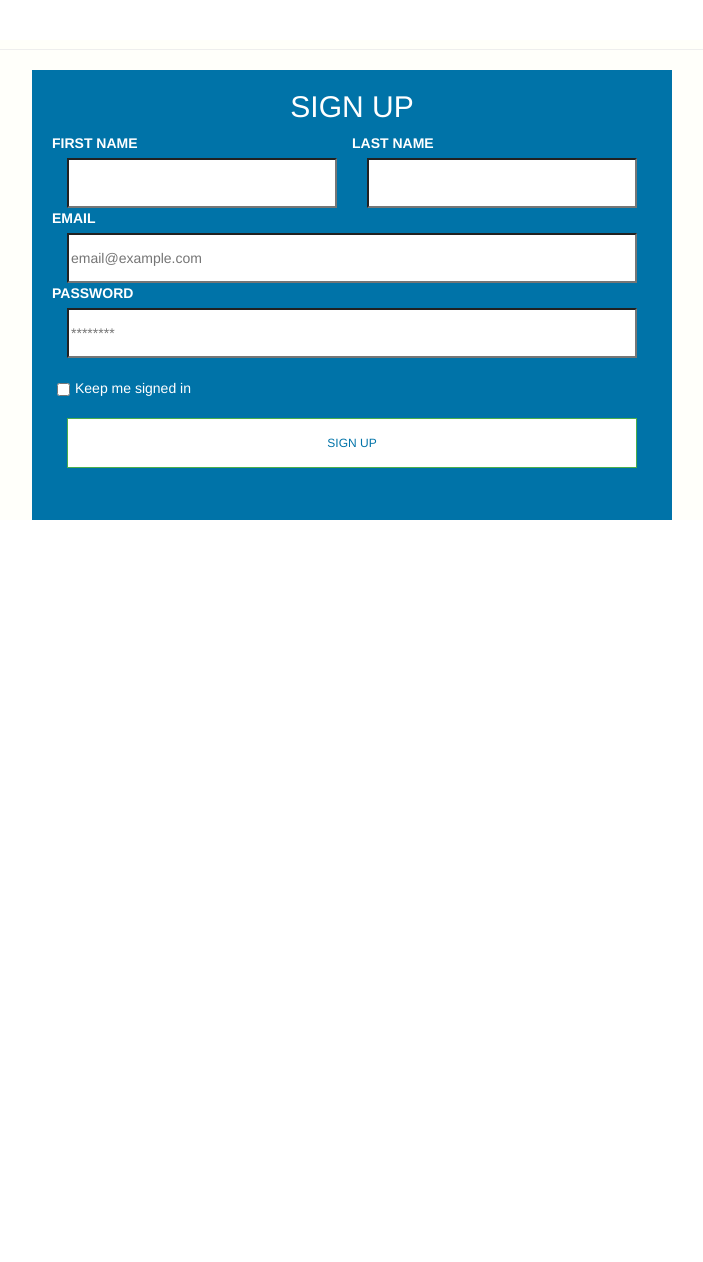
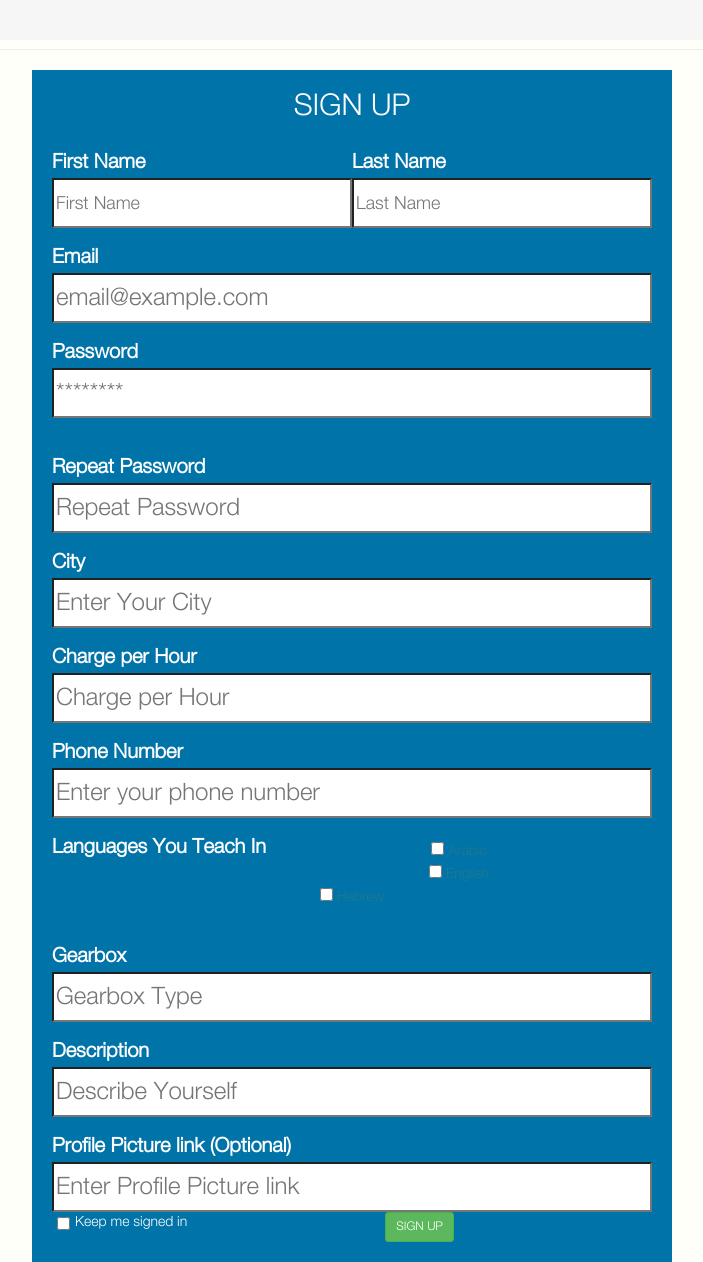
Before and after one commit to meet-projects/Y3S18-seed-app, a Flask app: page /signup in a window 1280 px wide. Shown: the whole page, without its empty margins (288-991 px from the left). Before the commit the page ends 520 px from the top, so only its background shows below. Run offline with Flask 2, Linux system fonts and the light colour scheme; some libraries are stand-ins or nearby versions.

Commit message:
Redesigned login

```diff
--- /dev/null
+++ b/project/static/css/register.css
@@ -0,0 +1,39 @@
+body{
+	font-family: helveticaneuelight;
+	background-color: #f6f6f6;
+}
+
+h2{
+	color: white;
+	margin-top: 0;
+	font-family: helveticaneuelight;
+}
+
+.bars2{
+	background: white;
+	border-radius: 0px;
+	height: 50px;
+	width: 100%;
+	font-size: 24px;
+}
+
+.bars{
+	background: white;
+	 border-radius: 0px;
+	 height: 50px;
+	 width: 100%;
+	 font-size: 18px;
+}
+
+.label{
+	color: white;
+	float: left;
+	font-size: 20px;
+	padding: 0px;
+	font-family: helveticaneuelight;
+	padding-top: 20px;
+}
+
+.form-font{
+	font-family: helveticaneuelight;
+}
--- a/project/templates/login_signup.html
+++ b/project/templates/login_signup.html
@@ -67,8 +67,8 @@
       </form>
       <br>
 
-      <label for="car_type"><b>Car Type</b></label>
-      <input type="text" placeholder="Enter your car type" name="car_type" required>
+      <label for="car_type"><b>Gearbox</b></label>
+      <input type="text" placeholder="Gearbox Type" name="gearbox" required>
 
       <label for="license_num"><b>License Number</b></label>
       <input type="text" placeholder="Enter your license number" name="license_num" required>
--- a/project/templates/register.html
+++ b/project/templates/register.html
@@ -1,36 +1,100 @@
 {% extends "layout.html" %}
 {% block content %}
+ <!DOCTYPE html>
+ <html>
+ <head>
+   <title>EasyLicense</title>
+    <link rel="stylesheet" type="text/css" href="../static/css/fonts/fonts.css">
+    <link rel="stylesheet" type="text/css" href="../static/css/register.css">
+ </head>
+ <body>
 
 <div class="add-user">
 
 <div class="page-header">
-
-
 
   </div>
 
  <div class="signup_container">
 <form action="{{ url_for('users.register') }}" method="post"
 >
-	<h2 style="color: white; margin-top: 0;">SIGN UP</h2>
+	<h2 id="h2">SIGN UP</h2>
     {{ form.csrf_token }}
     <span class="field" style="float: left; width: 50%;">
-    	<label for="fname" style="color: white; float: left;"><b>FIRST NAME</b></label>
-    	<input type="text" name="fname" style="background: white; border-radius: 0px; height: 50px; width: 90%;">
+    	<label for="fname" class="label"><b>First Name</b></label>
+    	<input type="text" name="fname" class="bars" placeholder="First Name" required>
     </span>
     <span class="field" style="float: left; width: 50%;">
-    	<label for="lname" style="color: white; float: left;"><b>LAST NAME</b></label>
-    	<input type="text" name="lname" style="background: white; border-radius: 0px; height: 50px; width: 90%;">
+    	<label for="lname"  class="label"><b>Last Name</b></label>
+    	<input type="text" name="lname" class="bars" placeholder="Last Name" required>
     </span>
     <span>
-    <label for="email" style="color: white; float: left; margin-right: 100px;"><b>EMAIL</b></label>
-      <input type="text" placeholder="email@example.com" name="email" required style="background: white; border-radius: 0px; height: 50px; width: 95%;"></span>
-    <label for="psw" style="color: white; float: left;"><b>PASSWORD</b></label>
-      <input type="password" placeholder="********" name="psw" required style="background: white; border-radius: 0px; height: 50px; width: 95%;"><br><br>
+
+    <span class="field" style="float: left; width: 100%;">
+    <label for="email" class="label"><b>Email</b></label>
+      <input type="text" placeholder="email@example.com" name="email" class="bars2" required></span>
+    </span>
+
+    <span class="field" style="float: left; width: 100%;">
+    <label for="psw" class="label">Password</b></label>
+      <input type="password" placeholder="********" name="psw" class="bars2" required><br><br>
+    </span>
+
+    <span class="field" style="float: left; width: 100%;">
+      <label for="psw-repeat" class="label"><b>Repeat Password</b></label>
+      <input type="password" placeholder="Repeat Password" name="psw-repeat" class="bars2" required>
+    </span>
+
+    <span class="field" style="float: left; width: 100%;">
+      <label for="city" class="label"><b>City</b></label>
+      <input type="text" placeholder="Enter Your City" name="city" class="bars2" required>
+    </span>
+
+    <span class="field" style="float: left; width: 100%;">
+      <label for="Fee" class="label"><b>Charge per Hour</b></label>
+      <input type="text" placeholder="Charge per Hour" name="charge" class="bars2" required>
+
+    </span>
+
+    <span class="field" style="float: left; width: 100%;">
+      <label for="phonenum" class="label"><b>Phone Number</b></label>
+      <input type="text" placeholder="Enter your phone number" name="phonenum" class="bars2" required>
+    </span>
+
+    <span class="field" style="float: left; width: 100%;">
+      <label for="Languages" class="label"><b>Languages You Teach In</b></label>
+      <br>
+      <form action="/action_page.php" class="bars2">
+        <input type="checkbox" name="languages_ar" value="Arabic" class=""> Arabic <br>
+        <input type="checkbox" name="languages_en" value="English"> English <br>
+        <input type="checkbox" name="languages_hb" value="Hebrew"> Hebrew <br>
+      </form>
+      <br>
+
+    </span>
+
+    <span class="field" style="float: left; width: 100%;">
+      <label for="car_type" class="label"><b>Gearbox</b></label>
+      <input type="text" placeholder="Gearbox Type" name="gearbox" class="bars2" required>
+    </span>
+
+    <span class="field" style="float: left; width: 100%;">
+      <label for="description" class="label"><b>Description</b></label>
+      <input type="text" placeholder="Describe Yourself" name="description" maxlength="200" style="height: 300px, width: 500px" class="bars2" required>
+    </span>
+
+    <span class="field" style="float: left; width: 100%;">
+      <label for="profilepic" class="label"><b>Profile Picture link (Optional)</b></label>
+      <input type="text" placeholder="Enter Profile Picture link" name="profilepic" class="bars2">
+    </span>
+
+
       <input type="checkbox" name="keep" style="float: left;margin: 5px;"><p style="color: white; float: left;">Keep me signed in</p> <br><br>
-    <button class="btn btn-sm btn-success" type="submit" style="background: white; border-radius: 0; color: rgb(0,115,168); width: 95%; height: 50px;">SIGN UP</button>
+    <button class="btn btn-sm btn-success" type="submit" class="bars2" ">SIGN UP</button>
   </form>
  </div>
 </div>
 
-{% endblock %}
+</body>
+</html>
+<!-- {% endblock %} -->
```
Also changed, not shown: project/templates/index.html (+1 -6 lines).
